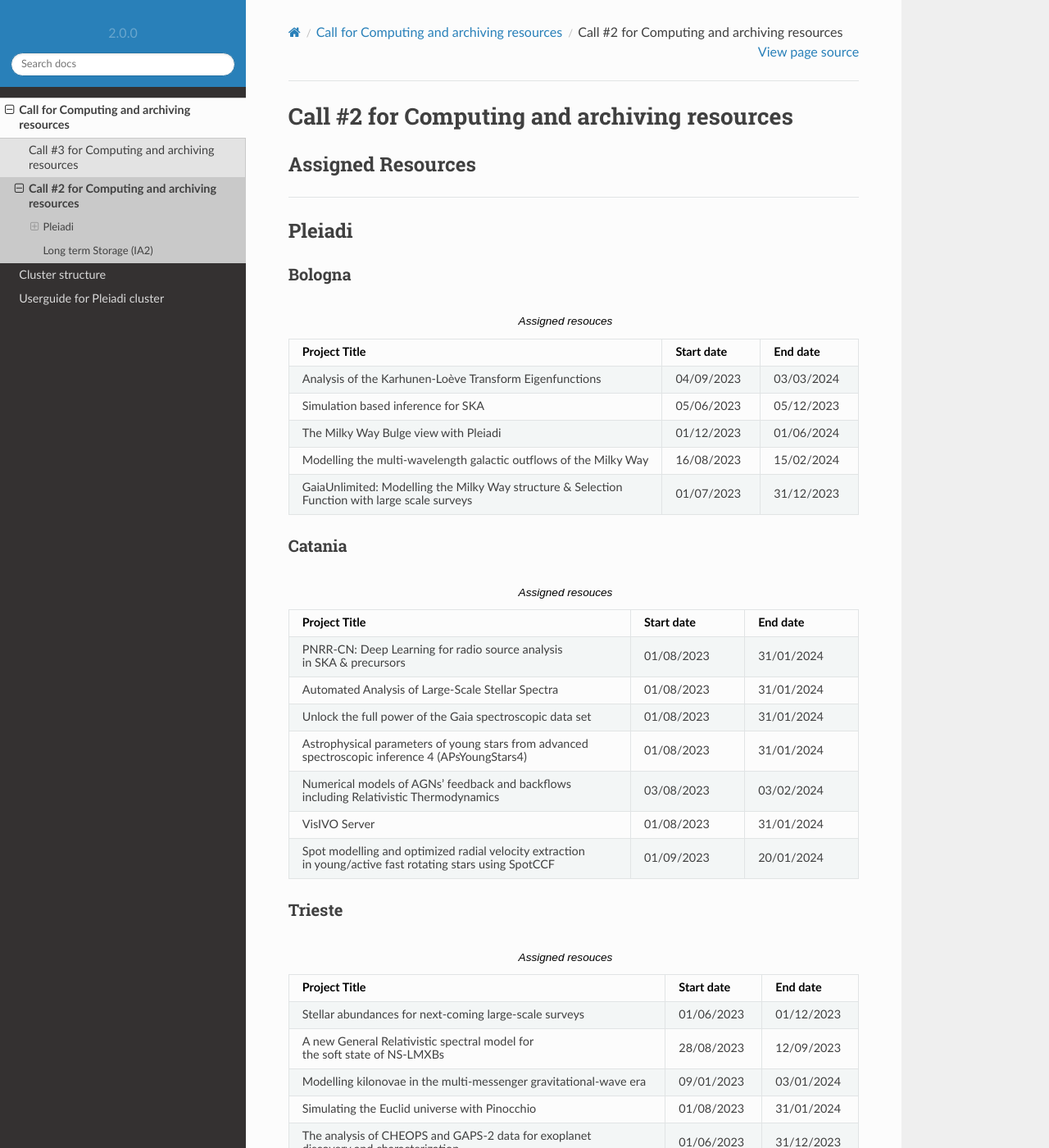
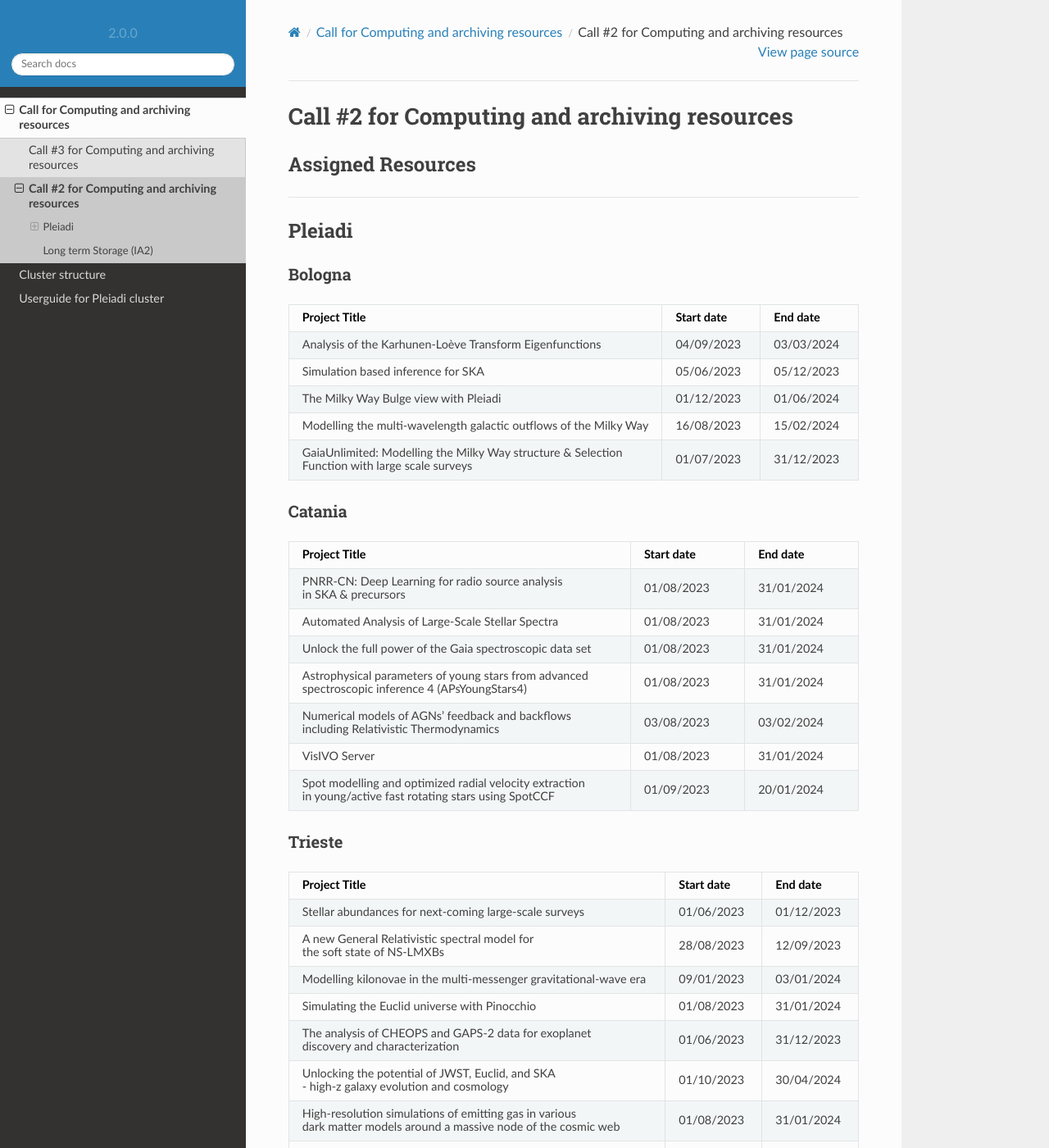
Before and after one commit to fvitello/pleiadi-doc, a Sphinx documentation site: the page built from docs/call/call2.rst, in a window 1280 px wide and 1400 px high. Shown: the whole window at 82% size. Built offline with Sphinx 7.4.7 and the Read the Docs theme 2.0.0, drawn with Linux system fonts in a browser that asks for light colours; pages that are not in the unit, such as notebooks, are missing from menus.

Commit message:
Update call2.rst

```diff
--- a/docs/call/call2.rst
+++ b/docs/call/call2.rst
@@ -14,7 +14,7 @@ Pleiadi
 
 Bologna
 ^^^^^^^^^^^^^^^^^^^^^^
-.. table:: Assigned resouces
+.. table::
   :width: 100%
   :widths: 3 1 1
 
@@ -34,7 +34,7 @@ Bologna
 
 Catania
 ^^^^^^^^^^^^^^^^^^^^^^
-.. table:: Assigned resouces
+.. table::
   :width: 100%
   :widths: 3 1 1
 
@@ -56,7 +56,7 @@ Catania
 
 Trieste
 ^^^^^^^^^^^^^^^^^^^^^^
-.. table:: Assigned resouces
+.. table::
   :width: 100%
   :widths: 3 1 1
 
@@ -83,7 +83,7 @@ Trieste
 Long term Storage (IA2)
 *********
 
-.. table:: Assigned resouces
+.. table::
   :width: 100%
   :widths: 3 1 1
 
```
